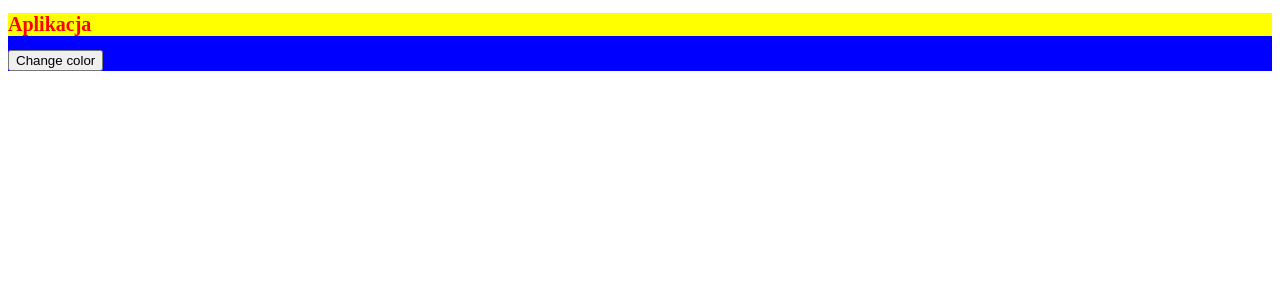
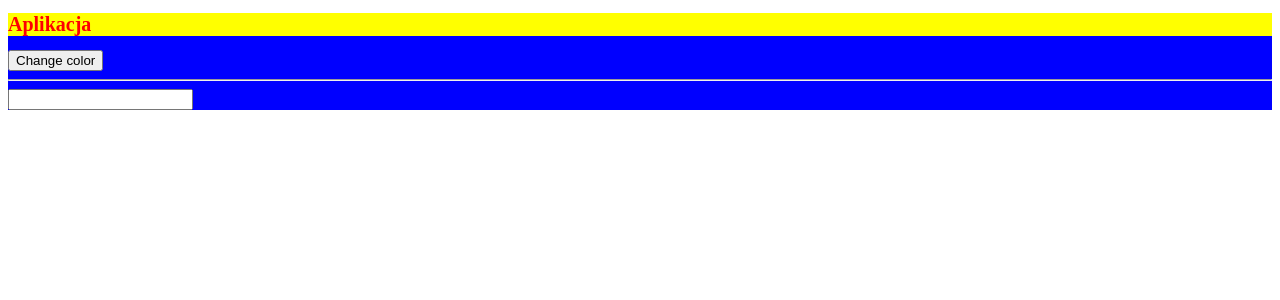
Before and after one commit to KajBialas/stacjait-styles-react-workshop, a React (Create React App) app: page / in a window 1280 px wide. Shown: the top 300 px of the page. Built offline with nearby package versions, Linux system fonts and the light colour scheme.

Commit message:
issue basic 1

```diff
--- a/src/App.js
+++ b/src/App.js
@@ -1,4 +1,5 @@
 import React, { useState } from 'react';
+import InlineBackgroundForm from './components/InlineBackgorundForm';
 
 const ContainerStyle = {
   color: 'red',
@@ -23,6 +24,8 @@ function App() {
     <div style={ContainerStyle}>
       <h1 style={headerStyle}>Aplikacja</h1>
       <button onClick={handleClick}>Change color</button>
+      <hr/>
+      <InlineBackgroundForm />
     </div>
   );
 }
--- /dev/null
+++ b/src/components/InlineBackgorundForm.js
@@ -0,0 +1,19 @@
+import React, { useState } from 'react';
+
+function InlineBackgroundForm() {
+  const [ color, setColor ] = useState('');
+
+  const handleChange = (e) => setColor(e.target.value);
+
+  const inlineBackgroundFormStyle = {
+    backgroundColor: color,
+  }
+
+  return (
+    <div style={inlineBackgroundFormStyle}>
+      <input type="text" value={color} onChange={handleChange} />
+    </div>
+  )
+}
+
+export default InlineBackgroundForm;
```
